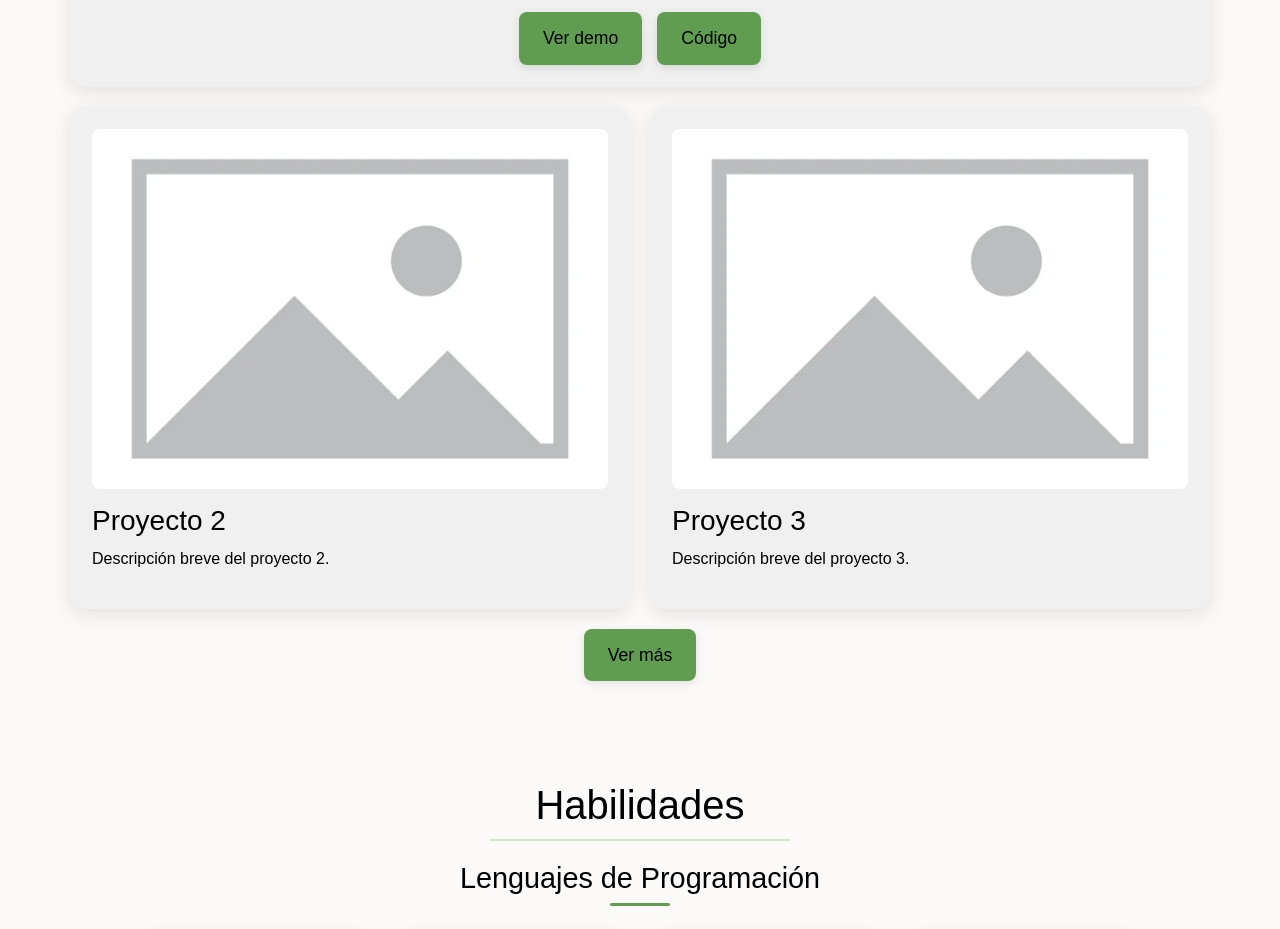
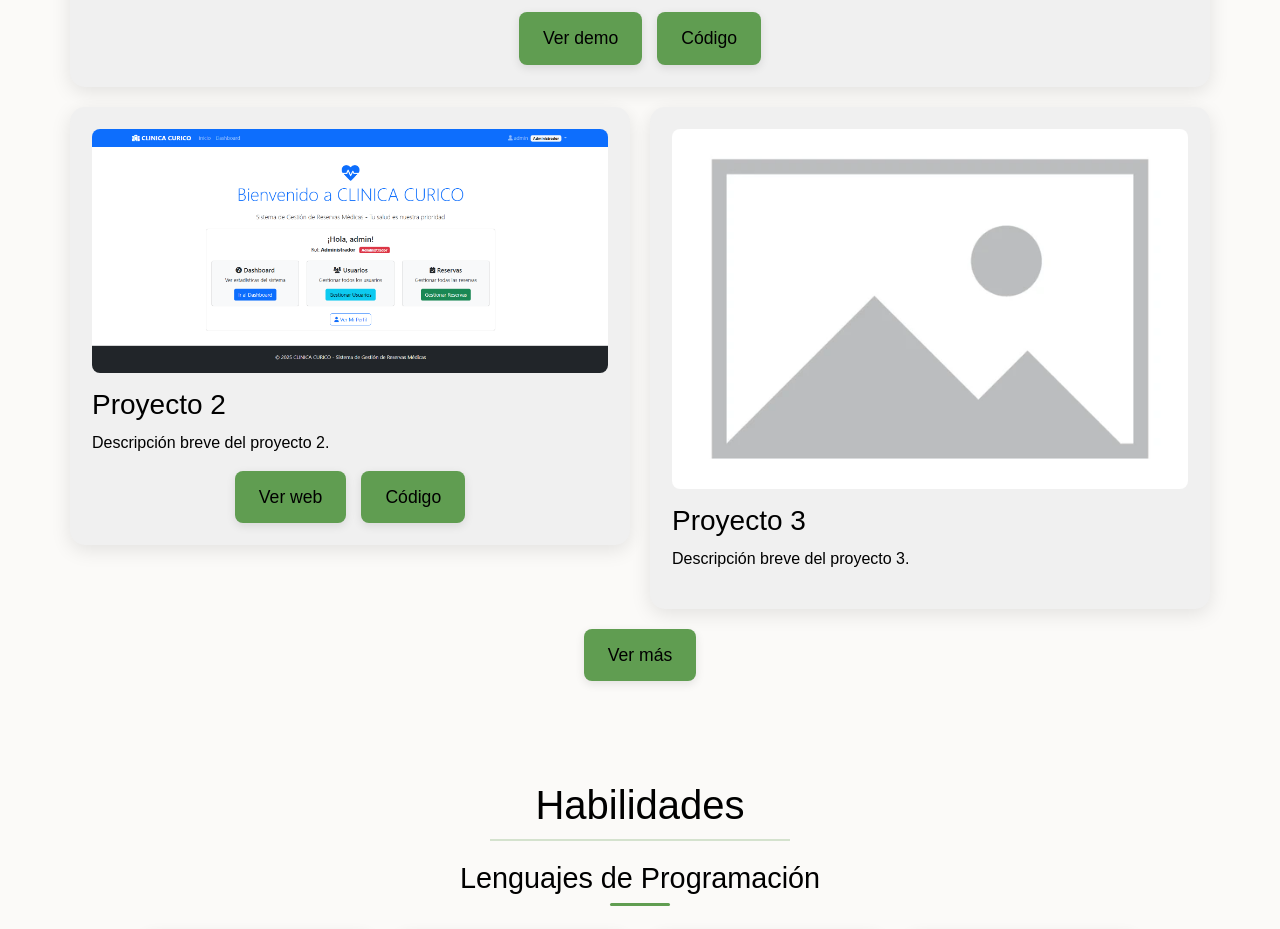
Before and after one commit to Mars0-cloud/Portafolio, a plain HTML site: page index.html in a window 1280 px wide. Shown: the part 1880-2809 px from the top of the page. Drawn offline with nearby package versions, Linux system fonts and the light colour scheme.

Commit message:
Agrega proyecto 2

```diff
--- a/index.html
+++ b/index.html
@@ -77,9 +77,13 @@
 
                 <!-- Proyecto 2 -->
                 <div class="proyecto">
-                    <img src="assets/img/default.webp" alt="Proyecto 2">
+                    <img src="assets/img/clinicaGestion.png" alt="Proyecto 2">
                     <h3>Proyecto 2</h3>
                     <p>Descripción breve del proyecto 2.</p>
+                    <div class="project-links">
+                        <a class="proyecto_boton" href="gestionclinica-production.up.railway.app" target="_blank" onclick="">Ver web</a>
+                        <a class="proyecto_boton" href="https://github.com/Mars0-cloud/gestionClinica" target="_blank">Código</a>
+                    </div>
                 </div>
 
                 <!-- Proyecto 3 -->
```
Also changed, not shown: assets/img/clinicaGestion.png (added).
